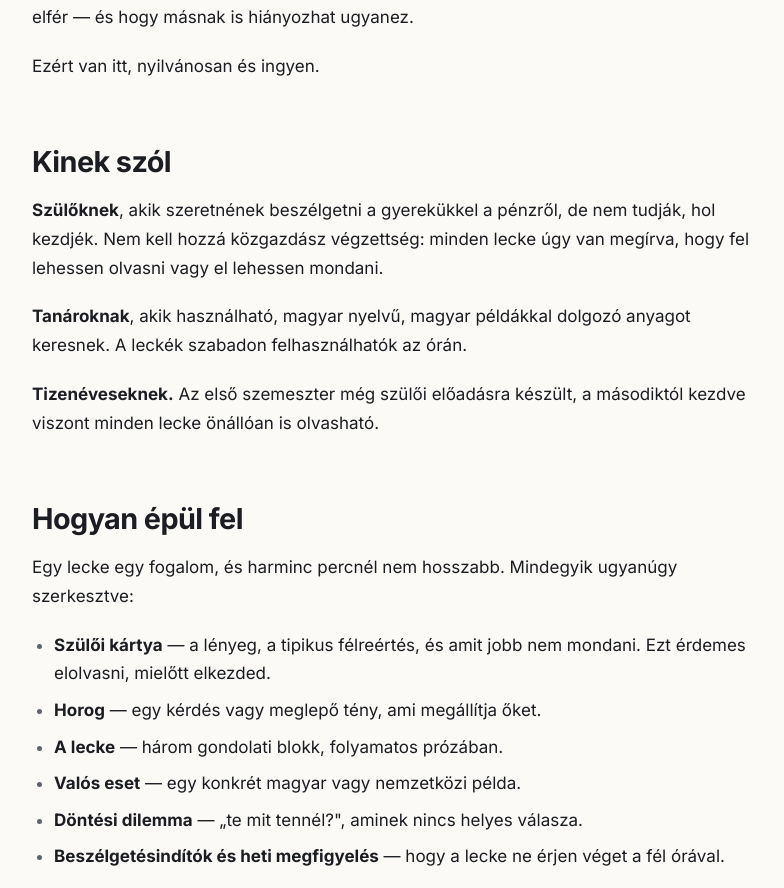
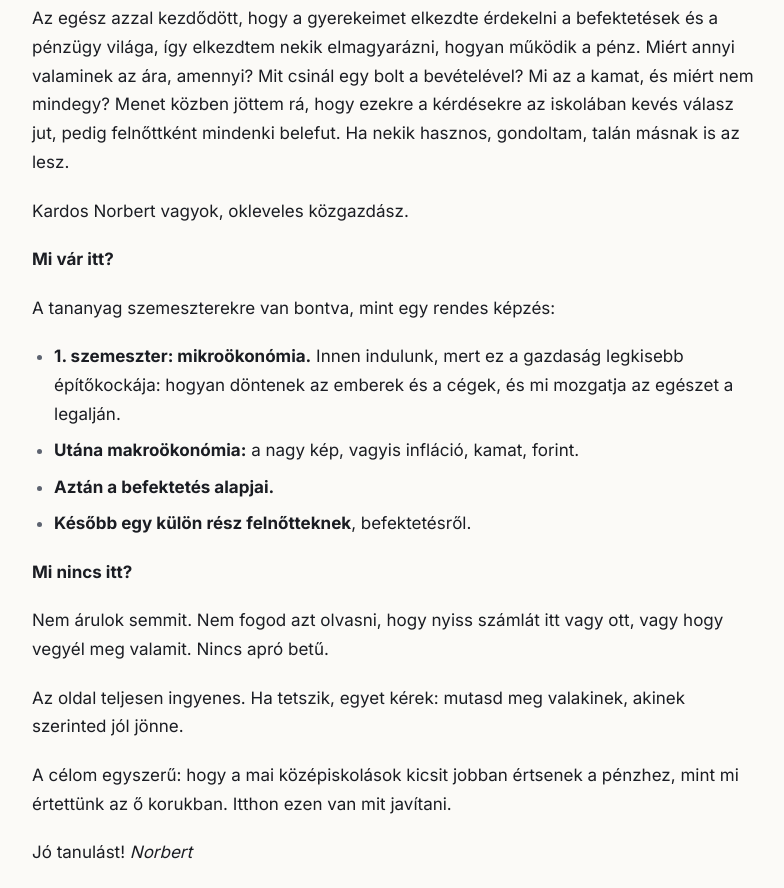
Before and after one commit to mlovag/nullarol-honlap, an Astro site: page /eloszo in a window 1280 px wide. Shown: the part 359-1247 px from the top of the page, without its empty margins (100-884 px from the left). Built offline with nearby package versions, Linux system fonts and the light colour scheme; Astro itself is replaced by a stand-in of ours.

Commit message:
Update eloszo.md

```diff
--- a/src/content/oldalak/eloszo.md
+++ b/src/content/oldalak/eloszo.md
@@ -3,68 +3,28 @@ cim: "Előszó"
 leiras: "Miért készült ez a tananyag, kinek szól, és hogyan érdemes használni."
 ---
 
-Ez a tananyag eredetileg nem honlapnak készült. Két gyereknek írtam, otthon,
-azért, hogy legyen mit elmondani nekik hetente kétszer fél órában arról, hogyan
-működik a pénz, a piac és egy cég. Aztán kiderült, hogy ebből több lett, mint
-amennyi egy konyhaasztalhoz elfér — és hogy másnak is hiányozhat ugyanez.
+# Miért van ez a honlap?
 
-Ezért van itt, nyilvánosan és ingyen.
+Az egész azzal kezdődött, hogy a gyerekeimet elkezdte érdekelni a befektetések és a pénzügy világa, így elkezdtem nekik elmagyarázni, hogyan működik a pénz. Miért annyi valaminek az ára, amennyi? Mit csinál egy bolt a bevételével? Mi az a kamat, és miért nem mindegy? Menet közben jöttem rá, hogy ezekre a kérdésekre az iskolában kevés válasz jut, pedig felnőttként mindenki belefut. Ha nekik hasznos, gondoltam, talán másnak is az lesz.
 
-## Kinek szól
+Kardos Norbert vagyok, okleveles közgazdász.
 
-**Szülőknek**, akik szeretnének beszélgetni a gyerekükkel a pénzről, de nem
-tudják, hol kezdjék. Nem kell hozzá közgazdász végzettség: minden lecke úgy van
-megírva, hogy fel lehessen olvasni vagy el lehessen mondani.
+**Mi vár itt?**
 
-**Tanároknak**, akik használható, magyar nyelvű, magyar példákkal dolgozó anyagot
-keresnek. A leckék szabadon felhasználhatók az órán.
+A tananyag szemeszterekre van bontva, mint egy rendes képzés:
 
-**Tizenéveseknek.** Az első szemeszter még szülői előadásra készült, a másodiktól
-kezdve viszont minden lecke önállóan is olvasható.
+- **1. szemeszter: mikroökonómia.** Innen indulunk, mert ez a gazdaság legkisebb építőkockája: hogyan döntenek az emberek és a cégek, és mi mozgatja az egészet a legalján.
+- **Utána makroökonómia:** a nagy kép, vagyis infláció, kamat, forint.
+- **Aztán a befektetés alapjai.**
+- **Később egy külön rész felnőtteknek**, befektetésről.
 
-## Hogyan épül fel
+**Mi nincs itt?**
 
-Egy lecke egy fogalom, és harminc percnél nem hosszabb. Mindegyik ugyanúgy
-szerkesztve:
+Nem árulok semmit. Nem fogod azt olvasni, hogy nyiss számlát itt vagy ott, vagy hogy vegyél meg valamit. Nincs apró betű.
 
-- **Szülői kártya** — a lényeg, a tipikus félreértés, és amit jobb nem mondani.
-  Ezt érdemes elolvasni, mielőtt elkezded.
-- **Horog** — egy kérdés vagy meglepő tény, ami megállítja őket.
-- **A lecke** — három gondolati blokk, folyamatos prózában.
-- **Valós eset** — egy konkrét magyar vagy nemzetközi példa.
-- **Döntési dilemma** — „te mit tennél?", aminek nincs helyes válasza.
-- **Beszélgetésindítók és heti megfigyelés** — hogy a lecke ne érjen véget a
-  fél órával.
+Az oldal teljesen ingyenes. Ha tetszik, egyet kérek: mutasd meg valakinek, akinek szerinted jól jönne.
 
-Számolási feladat nincs benne. Számok igen — nagyságrendként, arányként, hogy
-fejlődjön a számérzék, de a matematika ne álljon az értés útjába.
+A célom egyszerű: hogy a mai középiskolások kicsit jobban értsenek a pénzhez, mint mi értettünk az ő korukban. Itthon ezen van mit javítani.
 
-A leckék nagy részében visszatér ugyanaz a néhány szereplő: egy kisvárosi
-zöldséges és a szombatonként ott dolgozó szomszéd fiú. Nem díszlet: sokkal
-könnyebb megérteni a készletgazdálkodást tizennégy méter polcon, mint
-absztrakt módon.
-
-## Miért ez a sorrend
-
-Előbb mikroökonómia, utána makroökonómia. Ez nem ízlés kérdése: a szűkösség, a
-csere és az ár megértése nélkül a GDP és az infláció üres szó marad. A személyes
-pénzügyek pedig 16–18 éves korban jönnek, amikor élessé válnak — akkor, amikor
-az első saját jövedelem és az első hiteldöntés belátható közelségbe kerül.
-
-A negyedik és ötödik szemeszter már irányválasztás: az egyik a vállalkozói, a
-másik a befektetői pálya felé nyit.
-
-## Mi ez nem
-
-Nem befektetési tanácsadás, és nem is akar az lenni. Nem mondja meg, mit vegyél,
-és nem ígér hozamot. Fogalmakat magyaráz, hogy utána a saját döntéseidet a saját
-fejeddel tudd meghozni.
-
-És nem kész: a leckék folyamatosan készülnek. Ami már fent van, az elolvasható;
-a többi jön.
-
-## Használat
-
-Szabadon használható tanulásra, tanításra, otthon és iskolában. Ha valamelyik
-lecke hibás, pontatlan vagy félreérthető, azt szívesen megtudom — javítani
-mindig lehet.
+Jó tanulást!
+*Norbert*
```
